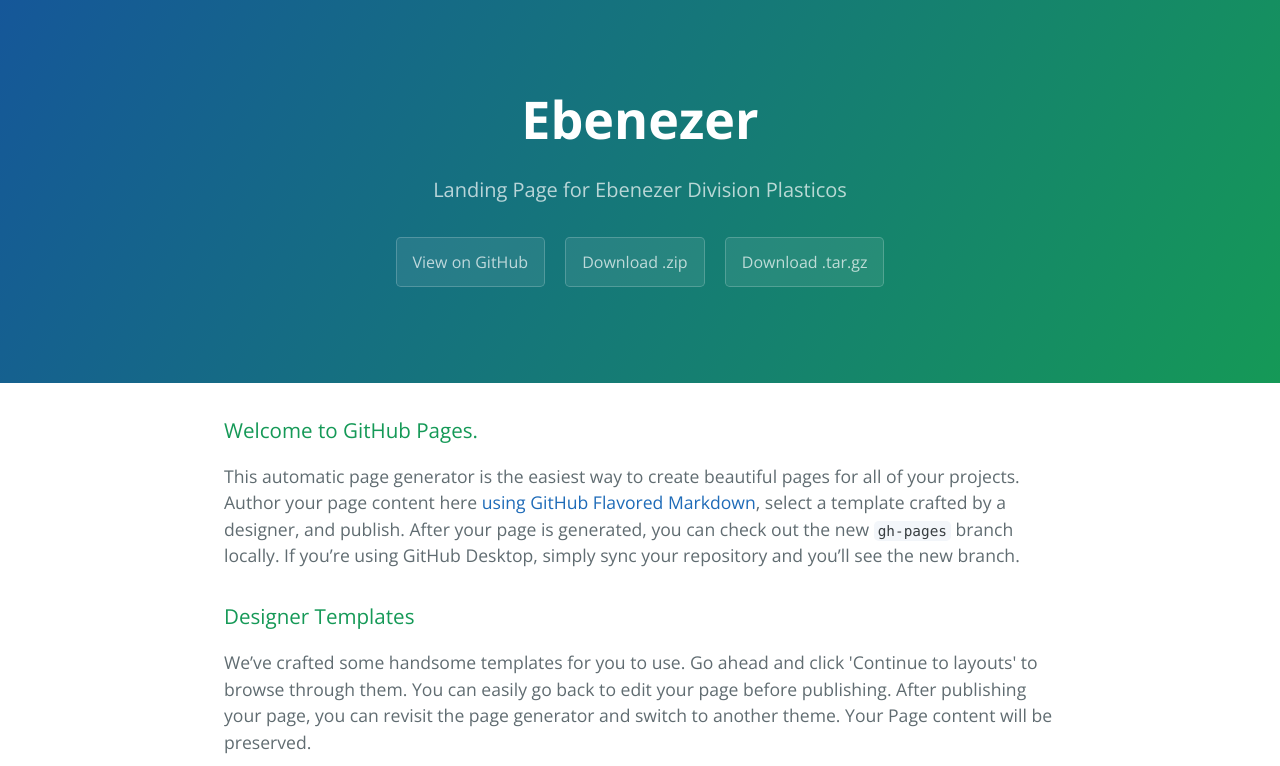
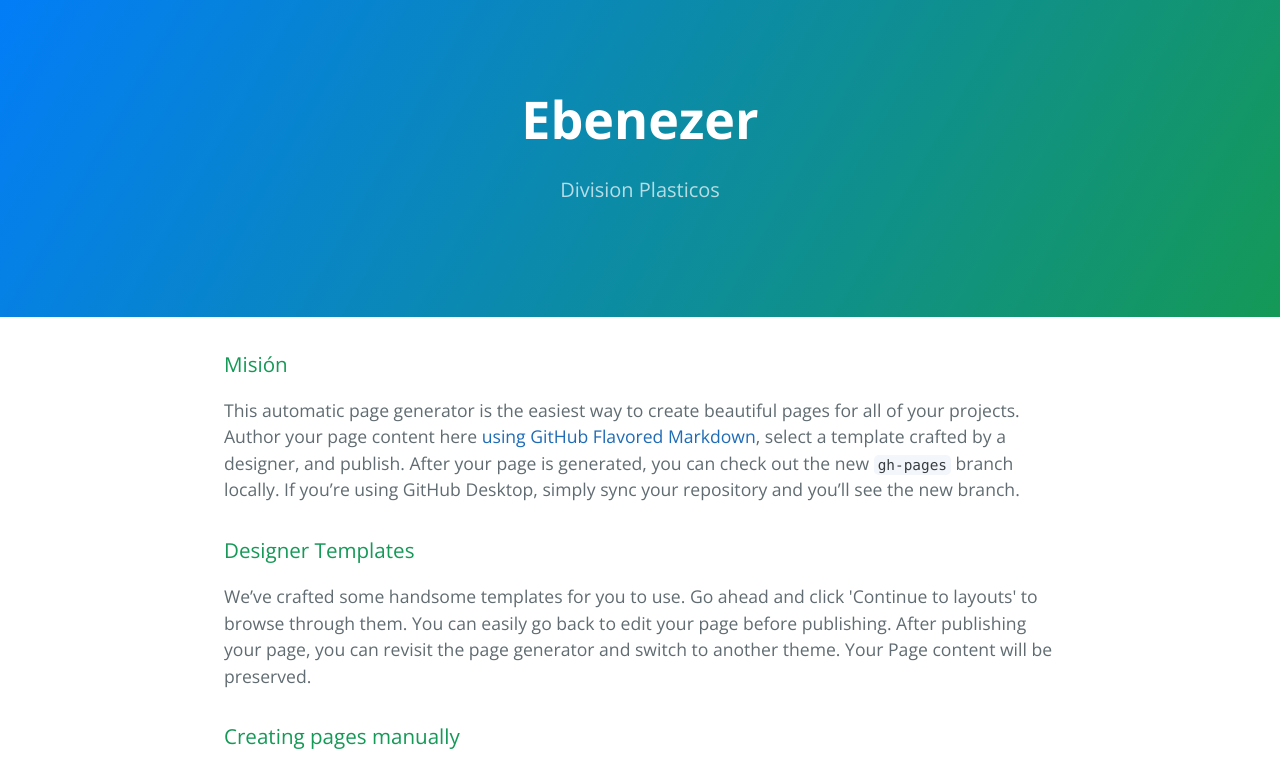
Before and after one commit to canalesb93/ebenezer, a plain HTML site: page index.html in a window 1280 px wide. Shown: the top 766 px of the page. Drawn offline with nearby package versions, Linux system fonts and the light colour scheme.

Commit message:
Initial commit

```diff
--- a/index.html
+++ b/index.html
@@ -12,15 +12,15 @@
   <body>
     <section class="page-header">
       <h1 class="project-name">Ebenezer</h1>
-      <h2 class="project-tagline">Landing Page for Ebenezer Division Plasticos</h2>
-      <a href="https://github.com/canalesb93/ebenezer" class="btn">View on GitHub</a>
+      <h2 class="project-tagline">Division Plasticos</h2>
+      <!-- <a href="https://github.com/canalesb93/ebenezer" class="btn">View on GitHub</a>
       <a href="https://github.com/canalesb93/ebenezer/zipball/master" class="btn">Download .zip</a>
-      <a href="https://github.com/canalesb93/ebenezer/tarball/master" class="btn">Download .tar.gz</a>
+      <a href="https://github.com/canalesb93/ebenezer/tarball/master" class="btn">Download .tar.gz</a> -->
     </section>
 
     <section class="main-content">
       <h3>
-<a id="welcome-to-github-pages" class="anchor" href="#welcome-to-github-pages" aria-hidden="true"><span class="octicon octicon-link"></span></a>Welcome to GitHub Pages.</h3>
+<a id="Mission" class="anchor" href="#Mission" aria-hidden="true"><span class="octicon octicon-link"></span></a>Misión</h3>
 
 <p>This automatic page generator is the easiest way to create beautiful pages for all of your projects. Author your page content here <a href="https://guides.github.com/features/mastering-markdown/">using GitHub Flavored Markdown</a>, select a template crafted by a designer, and publish. After your page is generated, you can check out the new <code>gh-pages</code> branch locally. If you’re using GitHub Desktop, simply sync your repository and you’ll see the new branch.</p>
 
--- a/stylesheets/stylesheet.css
+++ b/stylesheets/stylesheet.css
@@ -57,7 +57,7 @@ a {
   color: #fff;
   text-align: center;
   background-color: #159957;
-  background-image: linear-gradient(120deg, #155799, #159957); }
+  background-image: linear-gradient(120deg, #037DF7, #159957); }
 
 @media screen and (min-width: 64em) {
   .page-header {
```
